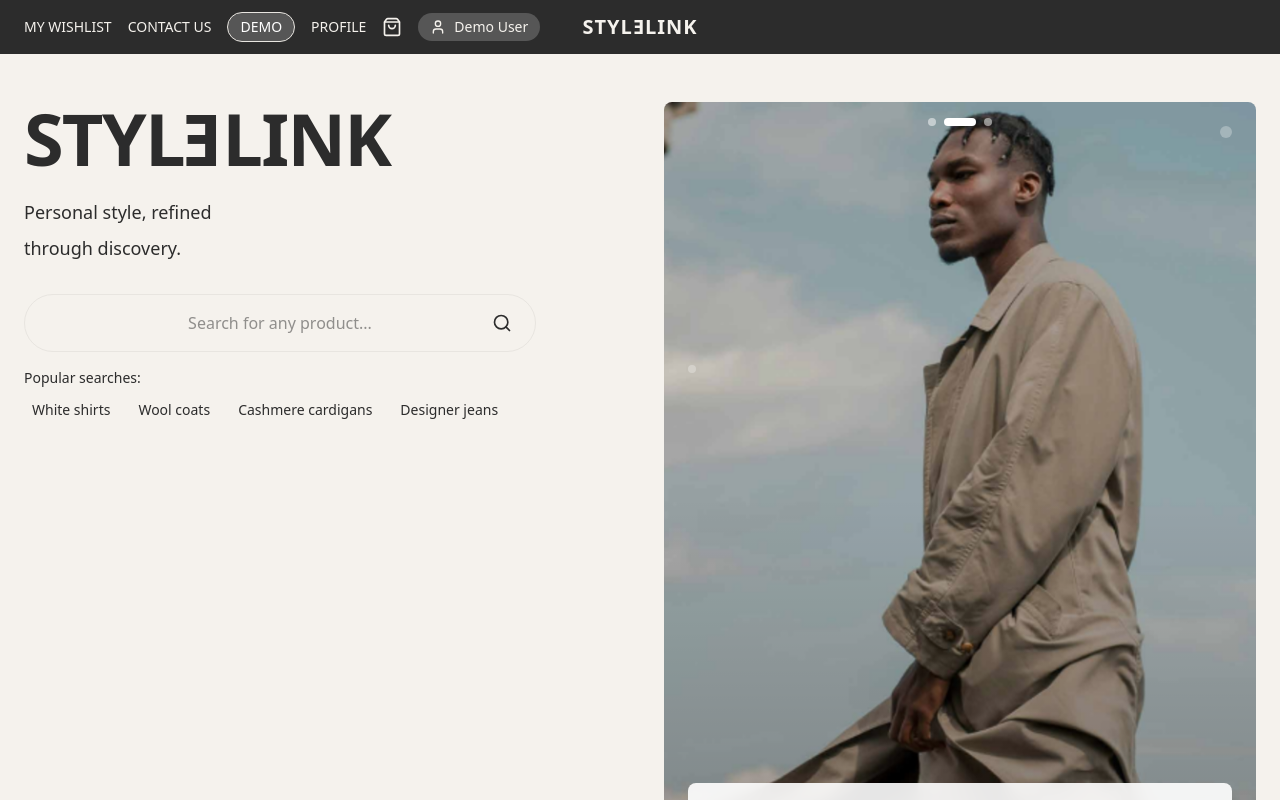
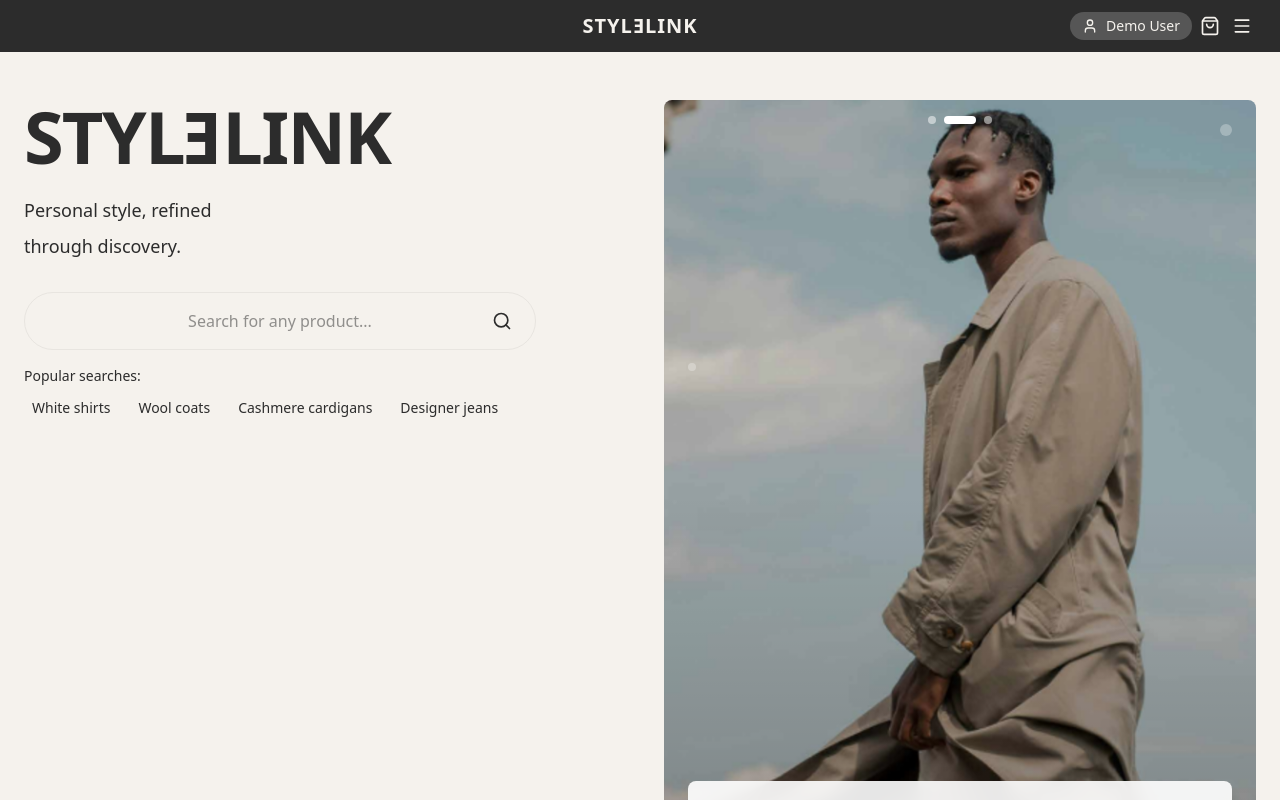
Before and after one commit to Dpippin09/StyleLink, a Next.js app: page / in a window 1280 px wide. Shown: the top 800 px of the page. Built offline with nearby package versions, Linux system fonts and the light colour scheme; a web font is replaced by a local one.

Commit message:
hamburgermenu added

```diff
--- a/src/components/MobileHeader.tsx
+++ b/src/components/MobileHeader.tsx
@@ -41,7 +41,7 @@ export default function MobileHeader({
     <header className="bg-[var(--header-bg)] text-[var(--header-text)] py-3 relative">
       <div className="container mx-auto px-4 sm:px-6">
         <div className="flex items-center justify-between">
-          {/* Left Side - Back Button (non-home) or Mobile Demo Link (home) */}
+          {/* Left Side - Back Button (non-home) */}
           {!isHomePage ? (
             <Link href={backLink} className="flex items-center text-xs sm:text-sm hover:opacity-75 transition-opacity">
               <ArrowLeft className="w-4 h-4 mr-1 sm:mr-2" />
@@ -49,12 +49,7 @@ export default function MobileHeader({
               <span className="sm:hidden">Back</span>
             </Link>
           ) : (
-            <div className="flex md:hidden items-center space-x-2 text-xs">
-              <Link href="/wishlist" className="hover:opacity-75 transition-opacity">WISHLIST</Link>
-              <Link href="/demo" className="bg-white/20 text-white px-2 py-1 rounded-full hover:bg-white/30 transition-colors font-medium border border-white/30">
-                DEMO
-              </Link>
-            </div>
+            <div className="w-16"></div> // Spacer for layout balance
           )}
 
           {/* Center Logo */}
@@ -66,52 +61,19 @@ export default function MobileHeader({
             </h1>
           </div>
 
-          {/* Desktop Navigation */}
-          <div className="hidden md:flex items-center space-x-4 text-sm">
-            {menuItems.map((item) => (
-              item.current ? (
-                <span key={item.href} className="text-primary font-medium">
-                  {item.label}
-                </span>
-              ) : item.label === 'DEMO' ? (
-                <Link key={item.href} href={item.href} className="bg-white/20 text-white px-3 py-1 rounded-full hover:bg-white/30 transition-colors font-medium border border-white/30">
-                  {item.label}
-                </Link>
-              ) : item.href.startsWith('http') ? (
-                <a key={item.href} href={item.href} target="_blank" rel="noopener noreferrer" className="hover:opacity-75 transition-opacity">
-                  {item.label}
-                </a>
-              ) : (
-                <Link key={item.href} href={item.href} className="hover:opacity-75 transition-opacity">
-                  {item.label}
-                </Link>
-              )
-            ))}
+          {/* Right Side - User Info, Cart & Hamburger Menu (All Screens) */}
+          <div className="flex items-center space-x-2">
+            {user && (
+              <div className="hidden sm:flex items-center gap-2 px-3 py-1 bg-white/20 rounded-full">
+                <User className="w-4 h-4" />
+                <span className="text-sm">{user.name || 'User'}</span>
+              </div>
+            )}
             {showCart && (
               <Link href="/cart" className="relative hover:opacity-75 transition-opacity">
                 <ShoppingBag className="w-5 h-5" />
                 {cartCount > 0 && (
-                  <span className="absolute -top-2 -right-2 bg-primary text-primary-foreground text-xs rounded-full w-5 h-5 flex items-center justify-center">
-                    {cartCount}
-                  </span>
-                )}
-              </Link>
-            )}
-            {user && (
-              <div className="flex items-center gap-2 px-3 py-1 bg-white/20 rounded-full">
-                <User className="w-4 h-4" />
-                <span className="text-sm">{user.name || 'User'}</span>
-              </div>
-            )}
-          </div>
-
-          {/* Mobile Menu Button & Cart */}
-          <div className="md:hidden flex items-center space-x-2">
-            {showCart && (
-              <Link href="/cart" className="relative hover:opacity-75 transition-opacity">
-                <ShoppingBag className="w-5 h-5" />
-                {cartCount > 0 && (
-                  <span className="absolute -top-1 -right-1 bg-primary text-primary-foreground text-xs rounded-full w-4 h-4 flex items-center justify-center text-xs">
+                  <span className="absolute -top-1 -right-1 bg-primary text-primary-foreground text-xs rounded-full w-4 h-4 flex items-center justify-center">
                     {cartCount}
                   </span>
                 )}
@@ -127,12 +89,12 @@ export default function MobileHeader({
           </div>
         </div>
 
-        {/* Mobile Menu Dropdown */}
+        {/* Hamburger Menu Dropdown - All Screens */}
         {isMobileMenuOpen && (
-          <div className="md:hidden absolute left-0 right-0 top-full bg-[var(--header-bg)] border-t border-white/20 z-50 shadow-lg">
+          <div className="absolute left-0 right-0 top-full bg-[var(--header-bg)] border-t border-white/20 z-50 shadow-lg">
             <div className="container mx-auto px-4 py-4">
               {user && (
-                <div className="flex items-center gap-2 px-3 py-2 mb-4 bg-white/20 rounded-lg">
+                <div className="flex sm:hidden items-center gap-2 px-3 py-2 mb-4 bg-white/20 rounded-lg">
                   <User className="w-4 h-4" />
                   <span className="text-sm">{user.name || 'User'}</span>
                 </div>
```
Also changed, not shown: 1 other file (tests, documents, lock files or other folders).
